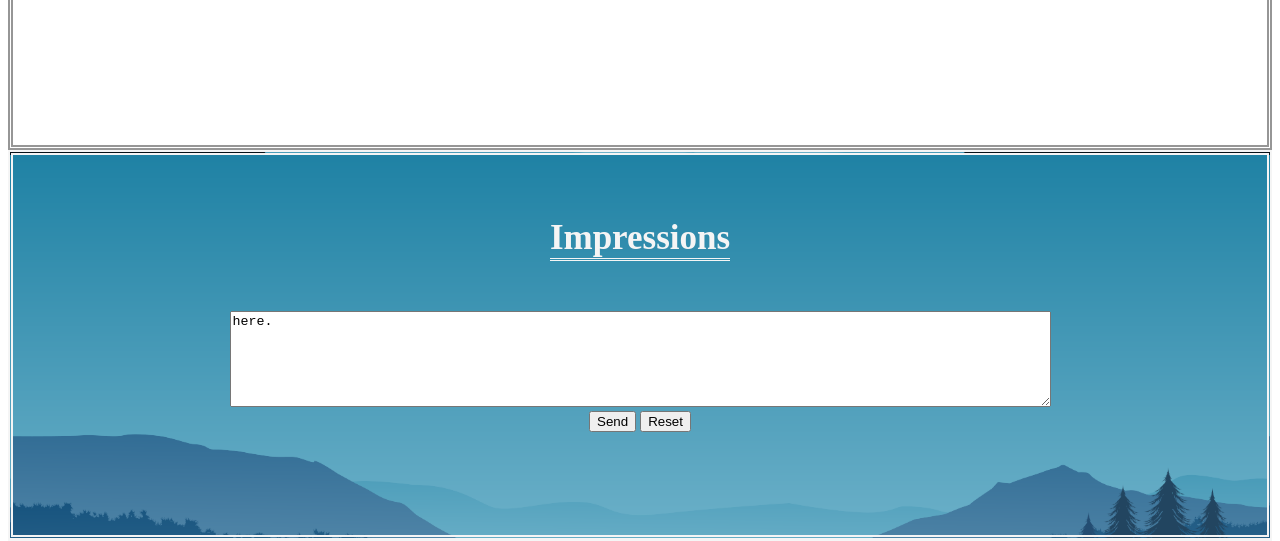
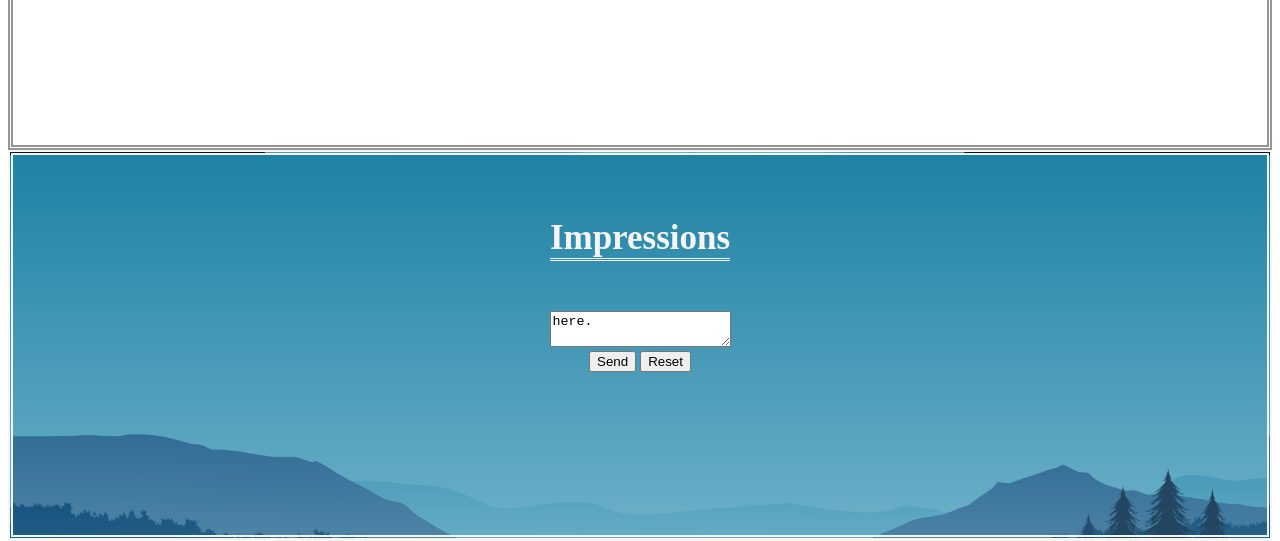
Before and after one commit to yuuhi-jp/morpho.v2, a plain HTML site: page index.html in a window 1280 px wide. Shown: the part 1558-2099 px from the top of the page. Drawn offline with Linux system fonts and the light colour scheme.

Commit message:
Update index.html

```diff
--- a/index.html
+++ b/index.html
@@ -36,7 +36,7 @@
                 <form class="main-form">
                     <h1>Impressions</h1>
                     <br>
-                    <textarea cols="100" rows="6">here.</textarea>
+                    <textarea>here.</textarea>
                     <br>
                     <input type="submit" value="Send">
                     <input type="reset" value="Reset">
```
